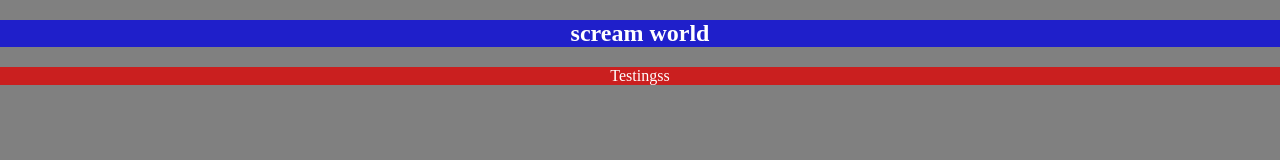
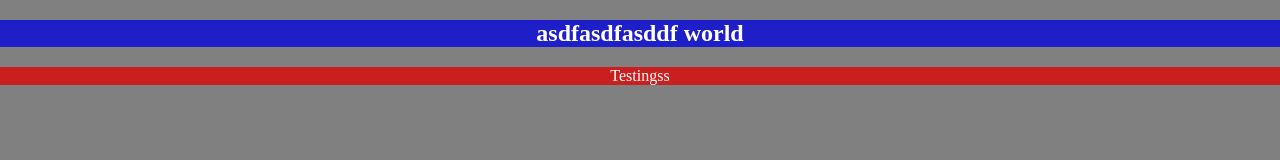
Before and after one commit to msubb/msubb.github.io, a plain HTML site: page index.html in a window 1280 px wide. Drawn offline with Linux system fonts and the light colour scheme.

Commit message:
Update index.html

```diff
--- a/index.html
+++ b/index.html
@@ -38,7 +38,7 @@
 
 <section id="Blue">
 	<h1>
-		<center>scream world</center>
+		<center>asdfasdfasddf world</center>
 	</h1>
 </section>
 
```
